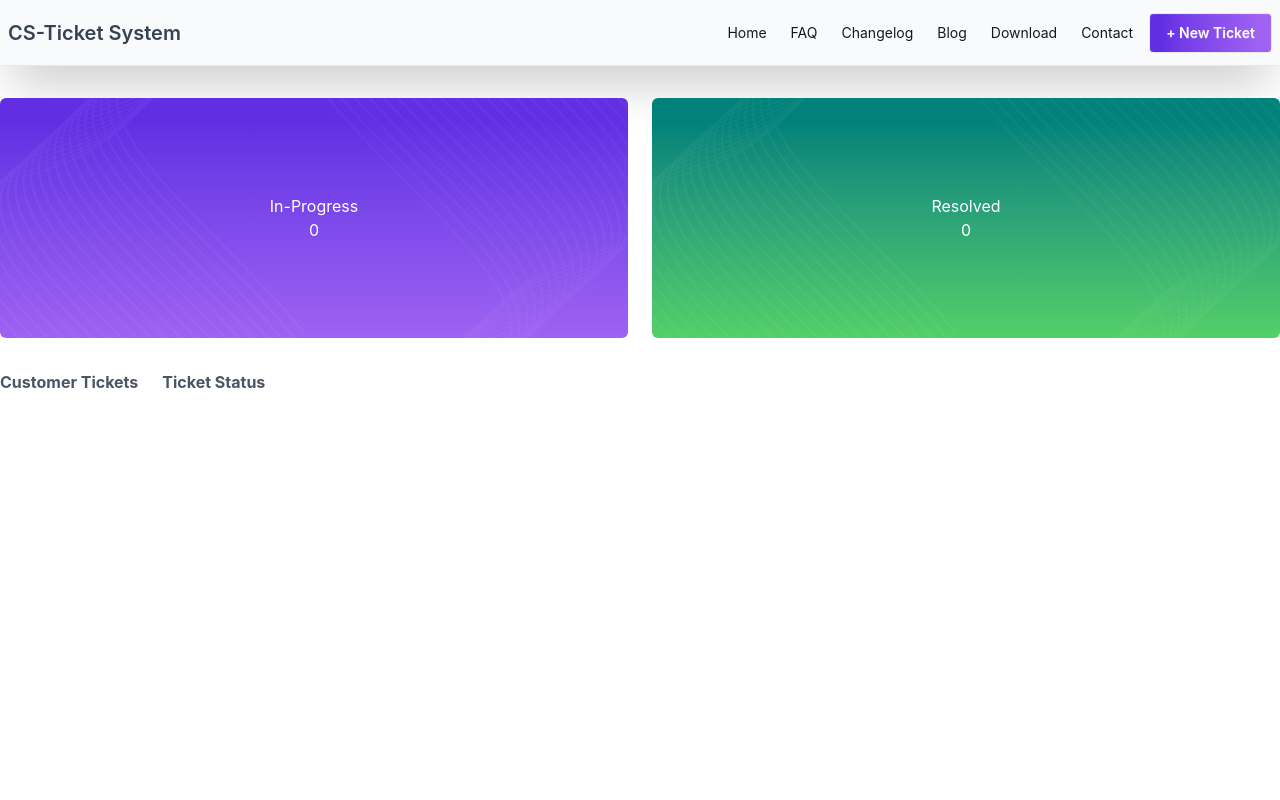
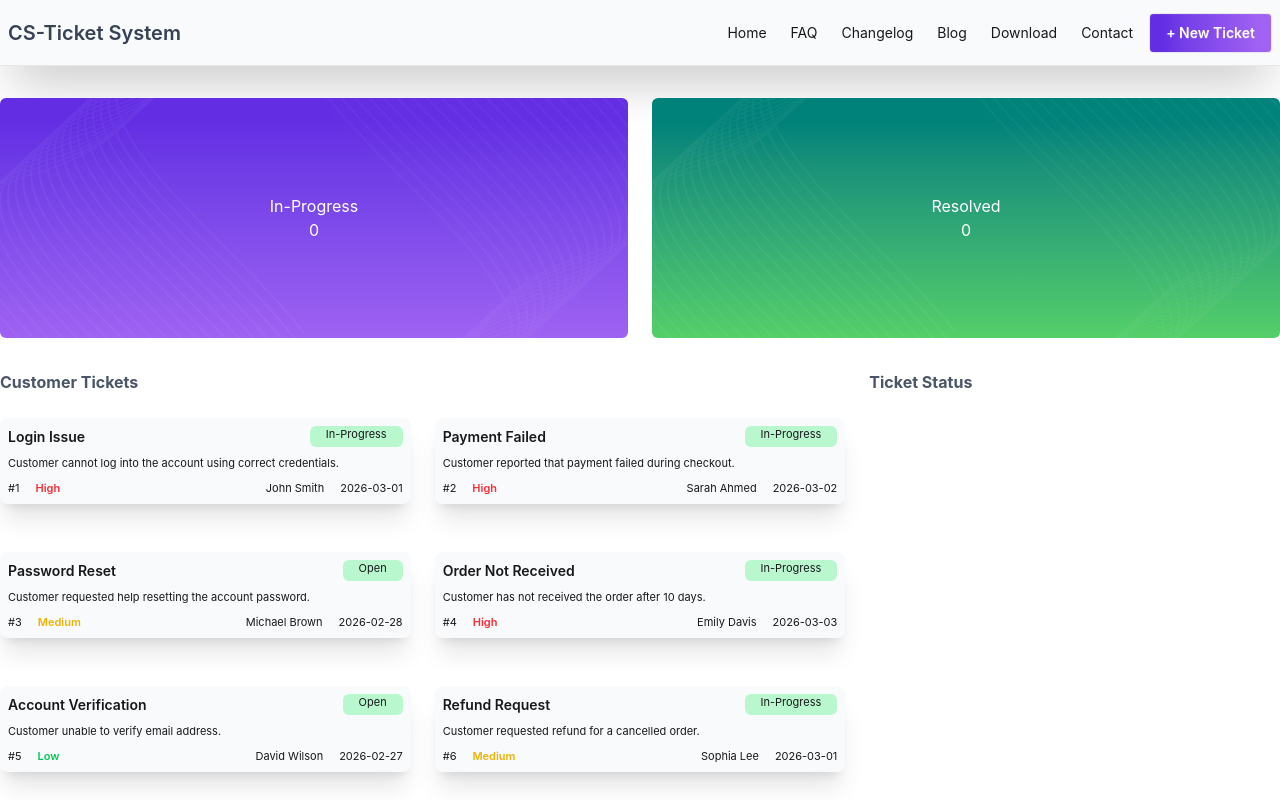
Before and after one commit to Afsana-Jannat/ticket-system, a React (Vite) app: page / in a window 1280 px wide. Shown: the top 800 px of the page. Built offline with nearby package versions, Linux system fonts and the light colour scheme.

Commit message:
card design done

```diff
--- a/public/ticket.json
+++ b/public/ticket.json
@@ -23,7 +23,7 @@
     "description": "Customer requested help resetting the account password.",
     "customer": "Michael Brown",
     "priority": "Medium",
-    "status": "Resolved",
+    "status": "Open",
     "createdAt": "2026-02-28"
   },
   {
@@ -41,7 +41,7 @@
     "description": "Customer unable to verify email address.",
     "customer": "David Wilson",
     "priority": "Low",
-    "status": "Resolved",
+    "status": "Open",
     "createdAt": "2026-02-27"
   },
   {
@@ -68,7 +68,7 @@
     "description": "Customer unable to update profile information.",
     "customer": "Olivia Martinez",
     "priority": "Low",
-    "status": "Resolved",
+    "status": "Open",
     "createdAt": "2026-02-26"
   },
   {
@@ -86,7 +86,7 @@
     "description": "Customer reported delay in shipping update.",
     "customer": "Ava Thompson",
     "priority": "Low",
-    "status": "Resolved",
+    "status": "Open",
     "createdAt": "2026-02-25"
   },
   {
@@ -106,23 +106,5 @@
     "priority": "High",
     "status": "In-Progress",
     "createdAt": "2026-03-04"
-  },
-  {
-    "id": 13,
-    "title": "Billing Address Update",
-    "description": "Customer requested help updating billing address.",
-    "customer": "Benjamin Clark",
-    "priority": "Low",
-    "status": "Resolved",
-    "createdAt": "2026-02-24"
-  },
-  {
-    "id": 14,
-    "title": "Subscription Cancel",
-    "description": "Customer wants to cancel monthly subscription.",
-    "customer": "Mia Rodriguez",
-    "priority": "Medium",
-    "status": "In-Progress",
-    "createdAt": "2026-03-01"
   }
 ]
--- a/src/components/CustomerTickets/CustomerTickets.jsx
+++ b/src/components/CustomerTickets/CustomerTickets.jsx
@@ -4,11 +4,48 @@ const CustomerTickets = ({ ticketPromise }) => {
     const ticketData = use(ticketPromise)
     console.log(ticketData)
     return (
-        <div className='flex flex-col sm:flex-row gap-6 mt-8'>
-            <div>
+        <div className='grid md:grid-cols-2 lg:grid-cols-3 gap-6 mt-8'>
+            <div className='col-span-2'>
                 <div className=''>
                     <h2 className='text-gray-600 font-bold'>Customer Tickets</h2>
                 </div>
+
+                <div className='grid grid-cols-1 md:grid-cols-2  gap-6'>
+                    {
+                        ticketData.map(ticket => <div>
+                            <div className="card mt-6 shadow-xl bg-gray-50 card-xs">
+                                <div className="card-body">
+                                    <div className='flex justify-between'>
+                                        <h2 className="card-title">{ticket.title}</h2>
+                                        <span className='rounded-md pl-4 pr-4 bg-green-200'>{ticket.status}</span>
+                                    </div>
+                                    <p>{ticket.description}</p>
+                                    <div className='flex gap-3 justify-between'>
+                                        <div className='flex gap-4'>
+                                            <h2>#{ticket.id}</h2>
+                                            <span
+                                                className={`font-semibold
+                                                ${ticket.priority === "High"
+                                                        ? "text-red-500"
+                                                        : ticket.priority === "Medium"
+                                                            ? "text-yellow-500"
+                                                            : "text-green-500"
+                                                    }`}
+                                            >
+                                                {ticket.priority}
+                                            </span>
+                                        </div>
+                                        <div className='flex gap-4'>
+                                            <h2>{ticket.customer}</h2>
+                                            <h2>{ticket.createdAt}</h2>
+                                        </div>
+                                    </div>
+                                </div>
+                            </div>
+                        </div>)
+                    }
+                </div>
+
             </div>
 
             {/* counting section */}
```
